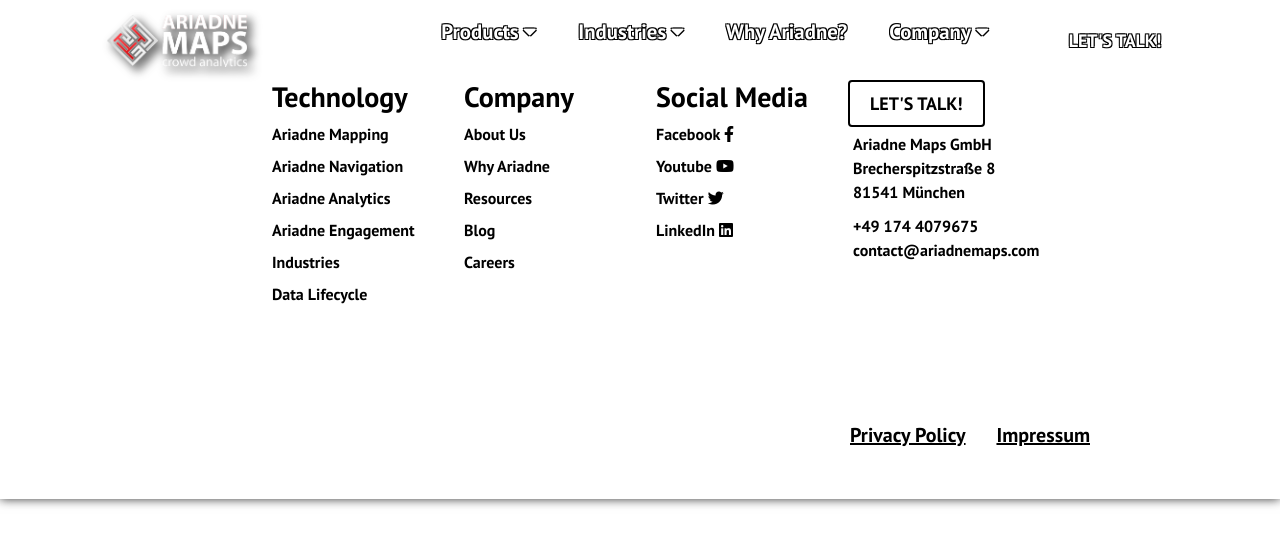
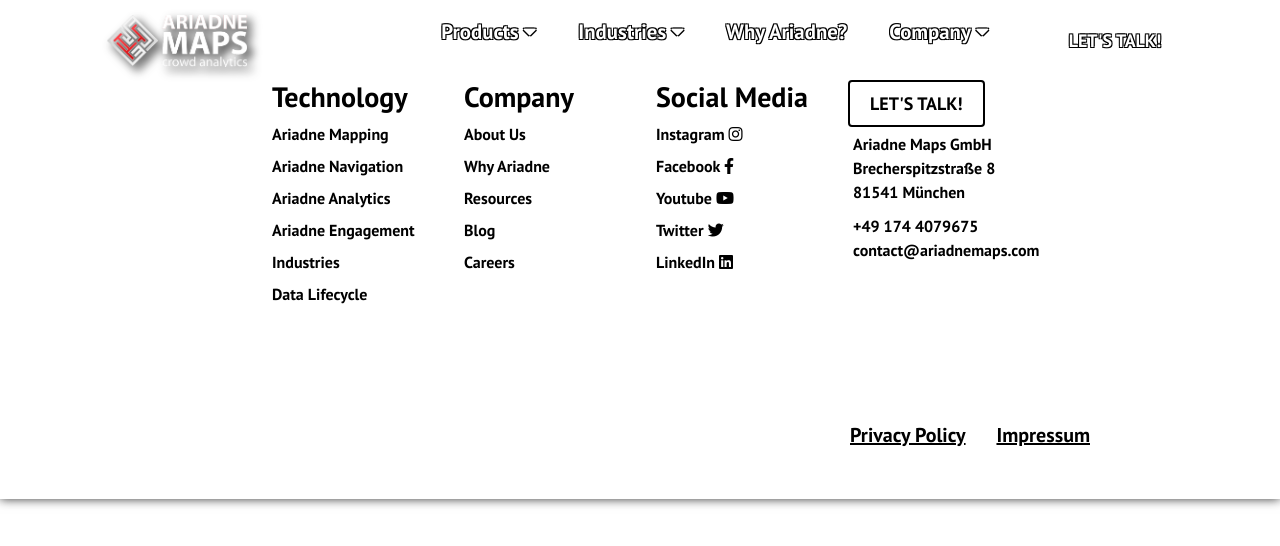
Before and after one commit to antnguyen9919/ariadne, a React (Create React App) app: page /#/contact in a window 1280 px wide. Shown: the top 546 px of the page. Built offline with nearby package versions, Linux system fonts and the light colour scheme.

Commit message:
modified a bit

```diff
--- a/public/index.html
+++ b/public/index.html
@@ -7,7 +7,7 @@
     <meta name="theme-color" content="#000000" />
     <meta
       name="description"
-      content="Web site created using create-react-app"
+      content="Ariadne Maps, guiding your experience"
     />
     <link rel="apple-touch-icon" href="%PUBLIC_URL%/logo192.png" />
 
--- a/src/Components/Footer.js
+++ b/src/Components/Footer.js
@@ -55,7 +55,7 @@
 
           <div class='footer-link-items'>
             <h3>Social Media</h3>
-            {/* <Link to='/'>Instagram <i class='fab fa-instagram' /></Link> */}
+            <Link to='/'>Instagram <i class='fab fa-instagram' /></Link>
 
             <a href='https://www.facebook.com/ariadnemaps/'>Facebook <i class='fab fa-facebook-f' /></a>
             <a href='https://www.youtube.com/channel/UCetG3dxFlJrFno0ChaJ5VXQ'>Youtube <i class='fab fa-youtube' /></a>
```
